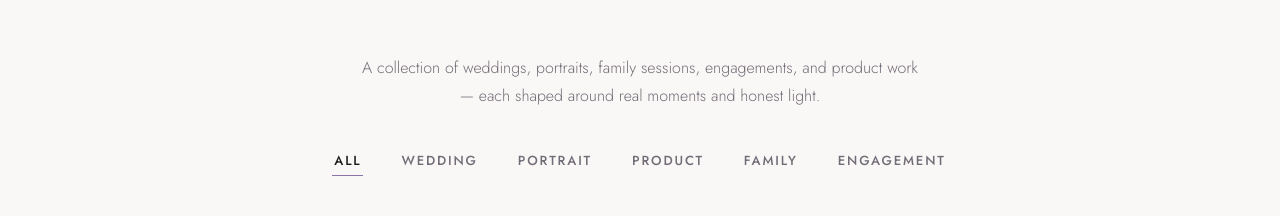
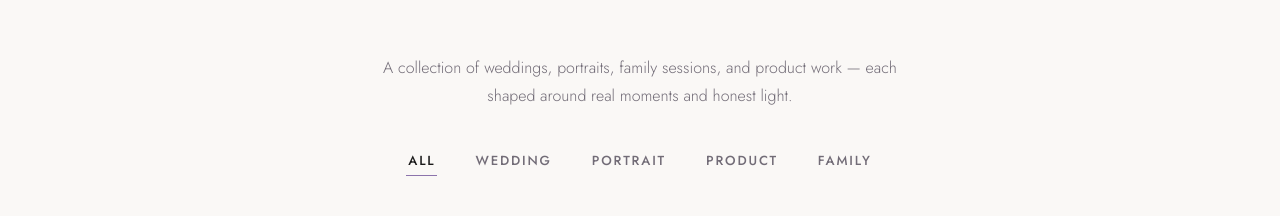
Before and after one commit to coreydd2002/annettedicksonphotography, a React (Vite) app: page /galleries in a window 1280 px wide. Shown: the part 264-480 px from the top of the page. Built offline with nearby package versions, Linux system fonts and the light colour scheme; no server answers.

Commit message:
removing the engagements section

```diff
--- a/shared/categories.js
+++ b/shared/categories.js
@@ -14,7 +14,6 @@ export const CATEGORIES = [
   { key: "portrait", label: "Portrait", variant: 1 },
   { key: "product", label: "Product", variant: 2 },
   { key: "family", label: "Family", variant: 3 },
-  { key: "engagement", label: "Engagement", variant: 4 },
 ];
 
 export const CATEGORY_KEYS = new Set(CATEGORIES.map((category) => category.key));
--- a/src/pages/Galleries/Galleries.jsx
+++ b/src/pages/Galleries/Galleries.jsx
@@ -62,9 +62,9 @@ export default function Galleries() {
           <span className="eyebrow">Portfolio</span>
           <h1>Galleries</h1>
           <p className="galleries-intro">
-            A collection of weddings, portraits, family sessions,
-            engagements, and product work — each shaped around real moments
-            and honest light.
+            A collection of weddings, portraits, family sessions, and
+            product work — each shaped around real moments and honest
+            light.
           </p>
 
           <div
--- a/src/pages/Home/Home.css
+++ b/src/pages/Home/Home.css
@@ -51,7 +51,7 @@
 
 .categories-grid {
   display: grid;
-  grid-template-columns: repeat(5, 1fr);
+  grid-template-columns: repeat(4, 1fr);
   gap: 24px;
 }
 
--- a/src/pages/Home/Home.jsx
+++ b/src/pages/Home/Home.jsx
@@ -10,8 +10,8 @@ import "./Home.css";
 
 // Home-page-local hero photo per category — kept here rather than on the
 // shared registry since api/*.js has no use for a homepage image path.
-// Engagement has no source photo yet, so its tile falls back to
-// PlaceholderImage's themed gradient, same as every gallery seed item.
+// Any category missing here falls back to PlaceholderImage's themed
+// gradient, same as every gallery seed item.
 const HOME_IMAGES = {
   wedding: "/rings.webp",
   portrait: "/2022.05.26_sarah-wallace-360.webp",
--- a/src/styles/global.css
+++ b/src/styles/global.css
@@ -36,6 +36,10 @@
   --color-family-dark: #a96c7d;
   --color-family-pale: #f6e3e8;
 
+  /* "engagement" is no longer a category (see shared/categories.js) so
+     there's no [data-theme="engagement"] rule below, but this token is
+     still live — it's PlaceholderImage.css's variant-4 gradient, reused
+     as a general-purpose fallback color (e.g. Home's About portrait). */
   --color-engagement: #92a382;
   --color-engagement-dark: #70805f;
   --color-engagement-pale: #e8ecdf;
@@ -71,11 +75,6 @@
   --theme-accent: var(--color-family);
   --theme-accent-dark: var(--color-family-dark);
   --theme-accent-pale: var(--color-family-pale);
-}
-[data-theme="engagement"] {
-  --theme-accent: var(--color-engagement);
-  --theme-accent-dark: var(--color-engagement-dark);
-  --theme-accent-pale: var(--color-engagement-pale);
 }
 
 *,
```
Also changed, not shown: 1 other file (tests, documents, lock files or other folders).
